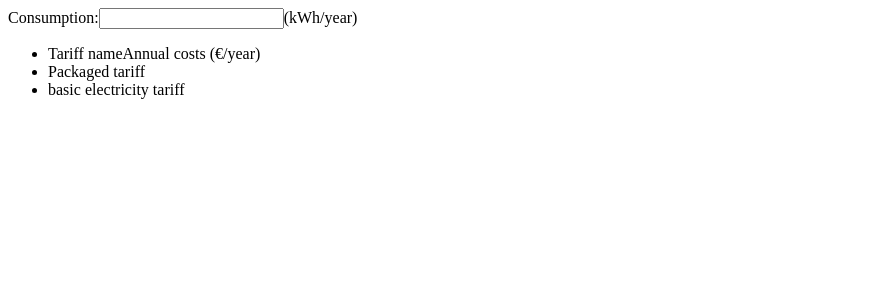
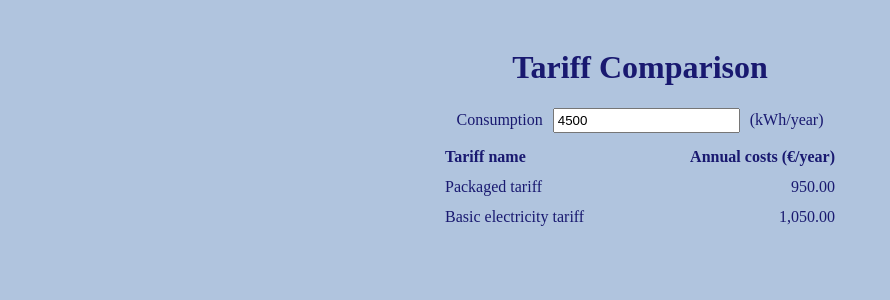
Before and after one commit to EKOLX/Tariff-Comparison, an Angular app: page / in a window 1280 px wide. Shown: the top 300 px of the page, without its empty margins (0-890 px from the left). Built offline with nearby package versions, Linux system fonts and the light colour scheme; data requests are answered from the project's data file.

Commit message:
UI styling

```diff
--- a/src/app/app.component.html
+++ b/src/app/app.component.html
@@ -1,5 +1,11 @@
-<label for="consumption">Consumption:</label>
-<input type="number" name="consumption" [(ngModel)]="consumption" />
-<span>(kWh/year)</span>
+<div class="container">
+  <h1>Tariff Comparison</h1>
 
-<app-products [consumption]="consumption"></app-products>
+  <div class="inputWrapper">
+    <label for="consumption">Consumption</label>
+    <input type="number" id="consumption" [(ngModel)]="consumption" />
+    <span>(kWh/year)</span>
+  </div>
+
+  <app-products [consumption]="consumption"></app-products>
+</div>
--- a/src/app/app.component.scss
+++ b/src/app/app.component.scss
@@ -0,0 +1,13 @@
+.container {
+  text-align: center;
+  padding: 20px;
+}
+
+.inputWrapper label,
+.inputWrapper input {
+  margin-right: 10px;
+}
+
+input {
+  padding: 3px;
+}
--- a/src/app/app.component.ts
+++ b/src/app/app.component.ts
@@ -6,5 +6,5 @@ import { Component } from "@angular/core";
   styleUrls: ["./app.component.scss"]
 })
 export class AppComponent {
-  consumption: number;
+  consumption: number = 4500;
 }
--- a/src/app/products/products.component.html
+++ b/src/app/products/products.component.html
@@ -1,10 +1,10 @@
 <ul>
-  <li>
-    <span>Tariff name</span>
-    <span>Annual costs (€/year)</span>
+  <li class="header">
+    <span class="align-left">Tariff name</span>
+    <span class="align-right ">Annual costs (€/year)</span>
   </li>
   <li *ngFor="let product of productCollection">
-    <span>{{ product.name }}</span>
-    <span>{{ product.annualCosts | number: "1.2" }}</span>
+    <span class="align-left">{{ product.name }}</span>
+    <span class="align-right ">{{ product.annualCosts | number: "1.2" }}</span>
   </li>
 </ul>
--- a/src/app/products/products.component.scss
+++ b/src/app/products/products.component.scss
@@ -0,0 +1,23 @@
+ul {
+  list-style-type: none;
+  margin: auto;
+  padding: 10px;
+  text-align: center;
+  width: 400px;
+}
+
+li {
+  margin: 5px;
+  height: 25px;
+
+  .align-left {
+    float: left;
+  }
+  .align-right {
+    float: right;
+  }
+}
+
+li.header span {
+  font-weight: bold;
+}
--- a/src/db/db.json
+++ b/src/db/db.json
@@ -2,7 +2,7 @@
   "products": [
     {
       "id": 1,
-      "name": "basic electricity tariff",
+      "name": "Basic electricity tariff",
       "baseCost": 5,
       "consumptionCost": 0.22,
       "calculationId": 1
--- a/src/styles.scss
+++ b/src/styles.scss
@@ -1 +1,4 @@
-/* You can add global styles to this file, and also import other style files */
+body {
+  background-color: lightsteelblue;
+  color: midnightblue;
+}
```
